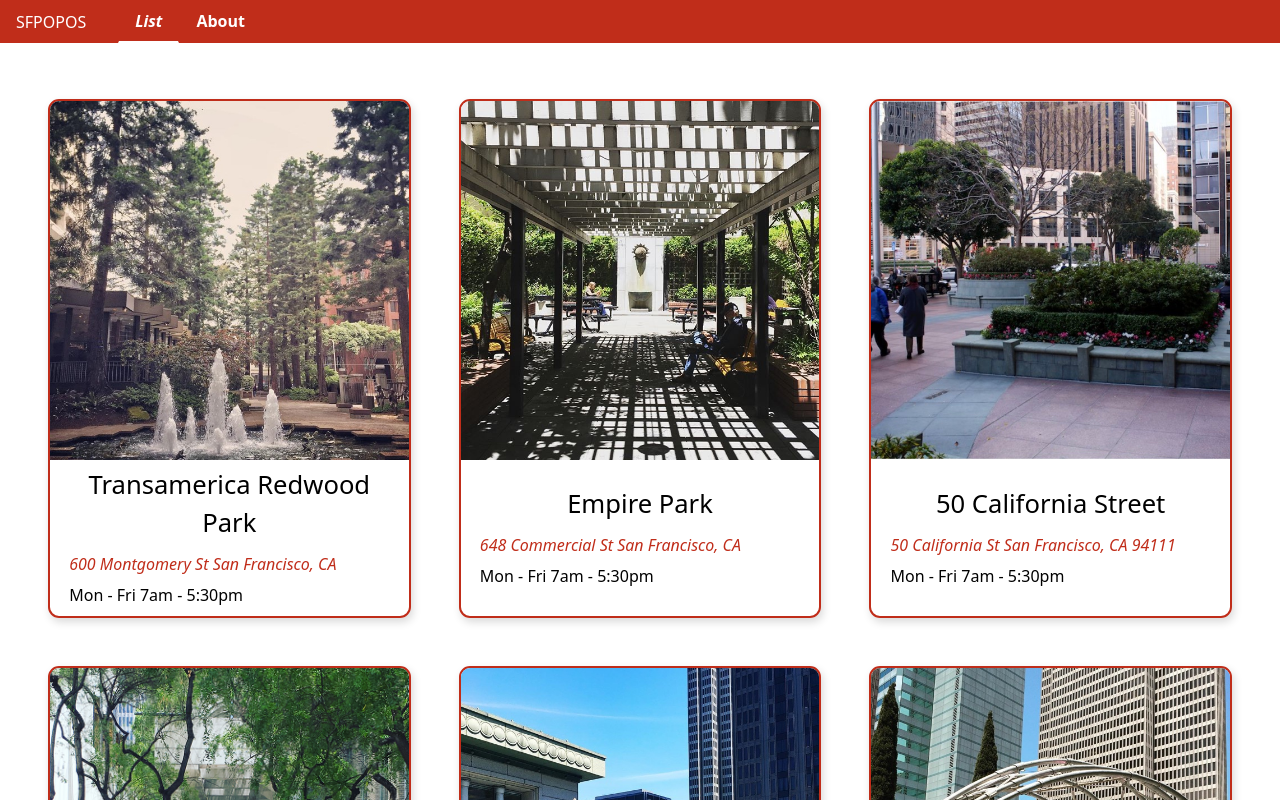
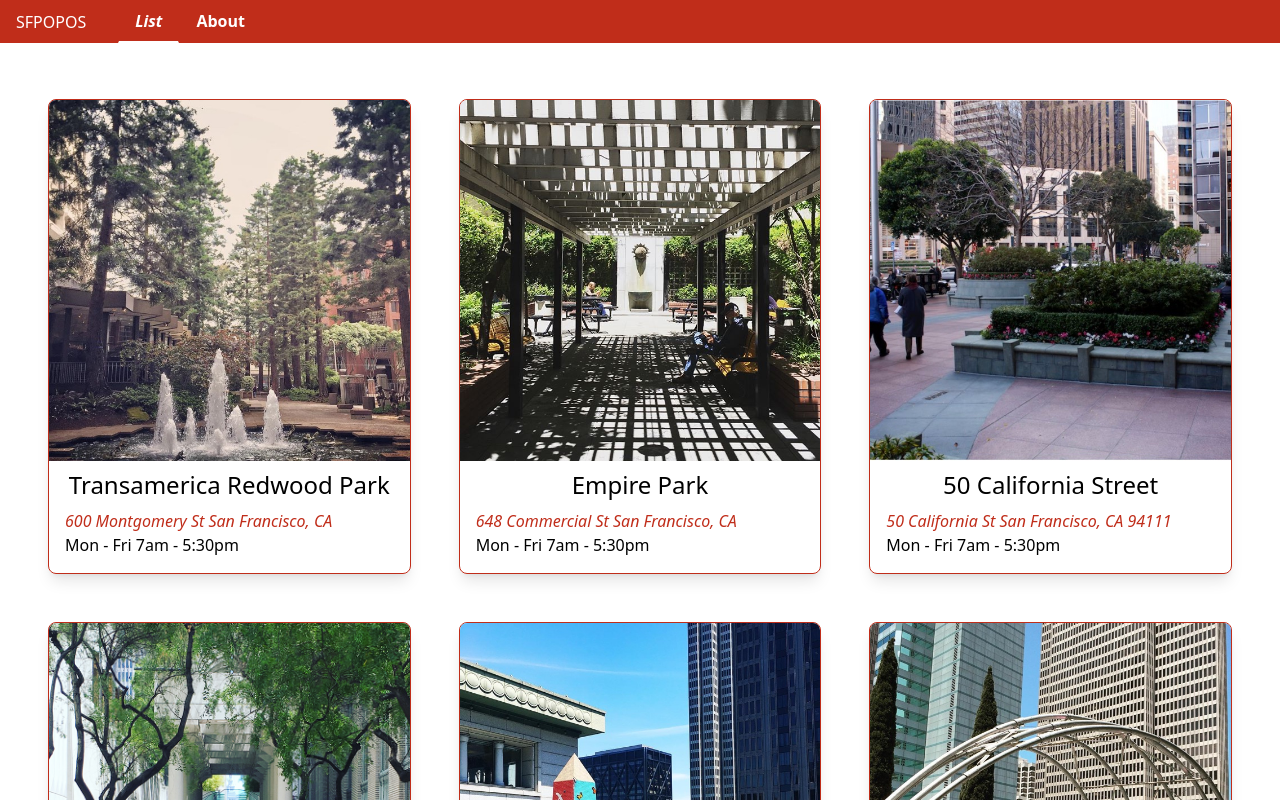
Before and after one commit to NYTLAIT/ACS-1320-React-Fundamentals-Tutorial, a React (Create React App) app: page / in a window 1280 px wide. Shown: the top 800 px of the page. Built offline with nearby package versions, Linux system fonts and the light colour scheme.

Commit message:
Poposspace reworked in tailwind

```diff
--- a/src/POPOSSpace.js
+++ b/src/POPOSSpace.js
@@ -1,19 +1,29 @@
-import styles from './POPOSSpace.module.css'
+// import styles from './POPOSSpace.module.css'
 import { Link } from 'react-router-dom'
 
 function POPOSSpace(props) {
   const { name, image, address, hours, id } = props
   return (
-    <div className={styles.POPOSSpace} >
+    <div className='
+      w-full min-w-0 shadow-lg
+      md:overflow-hidden md:border md:border-brand md:rounded-lg
+    '>
       <Link to={`/details/${id}`}>
-        <img className={styles.POPOSSpaceImg}
+        <img
+          className='w-full h-auto
+            object-cover object-center
+            aspect-video lg:aspect-auto'
           src={`${process.env.PUBLIC_URL}/images/${image}`}
           alt={`${name}`} />
-        <div className={styles.POPOSSpaceText}>
-          <h1>{name}</h1>
-          <div className={styles.POPOSSpaceTextP}>
-            <p className={styles.POPOSSpaceTextPHrs}><em>{address}</em></p>
-            <p>{hours}</p>
+        <div className='m-0 py-2 px-4
+          flex flex-1 justify-between gap-1
+          lg:flex-col lg:gap-2 lg:pb-4
+        '>
+          <h1 className='text-start m-0 text-2xl
+            lg:text-center'>{name}</h1>
+          <div className='flex flex-col'>
+            <p className='m-1 lg:m-0 text-brand'><em>{address}</em></p>
+            <p className='m-1 lg:m-0'>{hours}</p>
           </div>
         </div>
       </Link>
```
Also changed, not shown: src/CSS/POPOSList.module.css (renamed from src/POPOSList.module.css).
